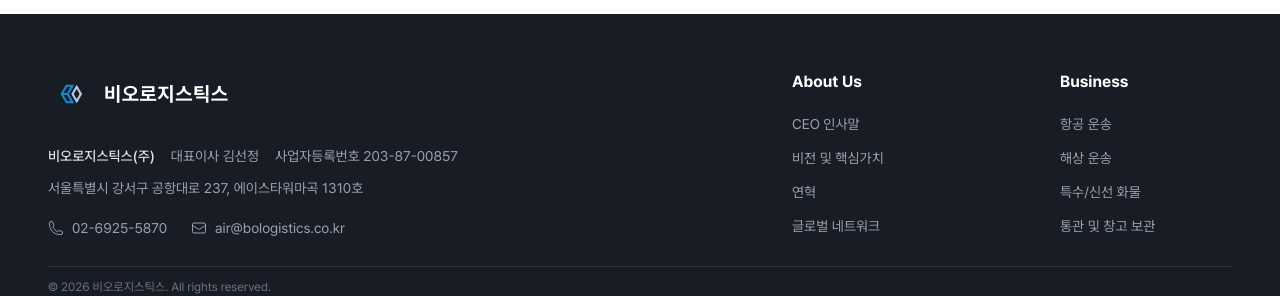
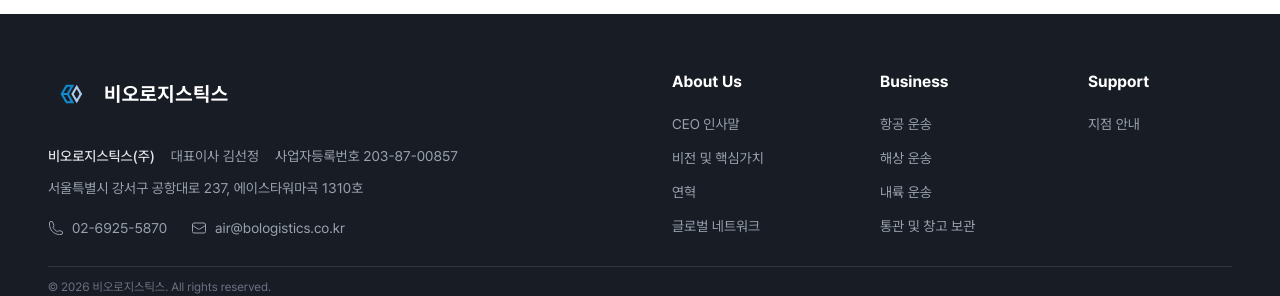
Before and after one commit to kdhqwe1030/bologistics, a Next.js app: page / in a window 1280 px wide. Shown: the part 3446-3742 px from the top of the page. Built offline with nearby package versions, Linux system fonts and the light colour scheme.

Commit message:
refactor: 헤더와 푸터 공통 컴포넌트 링크 구축

```diff
--- a/app/components/Footer.tsx
+++ b/app/components/Footer.tsx
@@ -1,20 +1,13 @@
+"use client";
+
 import Image from "next/image";
-
-const aboutUsMenu = [
-  "CEO 인사말",
-  "비전 및 핵심가치",
-  "연혁",
-  "글로벌 네트워크",
-];
-
-const businessMenu = [
-  "항공 운송",
-  "해상 운송",
-  "특수/신선 화물",
-  "통관 및 창고 보관",
-];
+import Link from "next/link";
+import { useHashLinkClick } from "../hooks/useHashLinkClick";
+import { MENUS } from "../lib/nav";
 
 export default function Footer() {
+  const handleHashClick = useHashLinkClick();
+
   return (
     <footer className="relative z-30 bg-[#181C25] text-sm text-gray-400">
       <div className="mx-auto max-w-7xl px-6 py-14 lg:px-12">
@@ -68,34 +61,28 @@
           </div>
 
           {/* 사이트맵 */}
-          <nav className="grid grid-cols-2 gap-x-14 gap-y-10 sm:gap-x-24 lg:min-w-[440px]">
-            <div>
-              <h3 className="mb-5 text-base font-bold text-white">About Us</h3>
+          <nav className="grid grid-cols-2 gap-x-14 gap-y-10 sm:grid-cols-3 sm:gap-x-16 lg:min-w-[560px]">
+            {MENUS.map((menu) => (
+              <div key={menu.title}>
+                <h3 className="mb-5 text-base font-bold text-white">
+                  {menu.title}
+                </h3>
 
                 <ul className="flex flex-col gap-3.5">
-                {aboutUsMenu.map((label) => (
-                  <li key={label}>
-                    <a href="#" className="transition-colors hover:text-white">
-                      {label}
-                    </a>
+                  {menu.items.map((item) => (
+                    <li key={item.label}>
+                      <Link
+                        href={item.href}
+                        onClick={handleHashClick(item.href)}
+                        className="transition-colors hover:text-white"
+                      >
+                        {item.label}
+                      </Link>
                     </li>
                   ))}
                 </ul>
               </div>
-
-            <div>
-              <h3 className="mb-5 text-base font-bold text-white">Business</h3>
-
-              <ul className="flex flex-col gap-3.5">
-                {businessMenu.map((label) => (
-                  <li key={label}>
-                    <a href="#" className="transition-colors hover:text-white">
-                      {label}
-                    </a>
-                  </li>
             ))}
-              </ul>
-            </div>
           </nav>
         </div>
 
--- a/app/components/Header.tsx
+++ b/app/components/Header.tsx
@@ -4,32 +4,8 @@
 import Link from "next/link";
 import { usePathname } from "next/navigation";
 import { useEffect, useState } from "react";
-import { HEADER_OFFSET } from "../lib/scroll";
-
-const MENUS = [
-  {
-    title: "About Us",
-    items: [
-      { label: "CEO 인사말", href: "/about#ceo" },
-      { label: "비전 및 핵심가치", href: "/about#vision" },
-      { label: "연혁", href: "/about#history" },
-      { label: "글로벌 네트워크", href: "/about#network" },
-    ],
-  },
-  {
-    title: "Business",
-    items: [
-      { label: "항공 운송", href: "/business/air" },
-      { label: "해상 운송", href: "/business/sea" },
-      { label: "내륙 운송", href: "/business/inland" },
-      { label: "통관 및 창고 보관", href: "/business/warehouse" },
-    ],
-  },
-  {
-    title: "Support",
-    items: [{ label: "지점 안내", href: "#" }],
-  },
-];
+import { useHashLinkClick } from "../hooks/useHashLinkClick";
+import { MENUS } from "../lib/nav";
 
 export default function Header() {
   const [isOpen, setIsOpen] = useState(false);
@@ -55,29 +31,14 @@
 
   const isLight = pathname !== "/" || scrolled || isOpen;
 
-  const handleItemClick =
-    (href: string) => (e: React.MouseEvent<HTMLAnchorElement>) => {
+  const handleHashClick = useHashLinkClick();
+  const handleItemClick = (href: string) => {
+    const onClick = handleHashClick(href);
+    return (e: React.MouseEvent<HTMLAnchorElement>) => {
       setIsOpen(false);
-
-      const [path, hash] = href.split("#");
-      if (!hash) return;
-
-      const isSamePage = path === pathname;
-      if (!isSamePage) return;
-
-      e.preventDefault();
-      const target = document.getElementById(hash);
-      if (!target) return;
-
-      // 해시 누적(/about#ceo#network) 방지 — 항상 단일 해시로 유지
-      history.replaceState(null, "", `${path}#${hash}`);
-
-      if (window.__lenis) {
-        window.__lenis.scrollTo(target, { offset: -HEADER_OFFSET });
-      } else {
-        target.scrollIntoView({ behavior: "smooth" });
-      }
+      onClick(e);
     };
+  };
 
   return (
     <header
--- /dev/null
+++ b/app/hooks/useHashLinkClick.ts
@@ -0,0 +1,30 @@
+"use client";
+
+import { usePathname } from "next/navigation";
+import type { MouseEvent } from "react";
+import { HEADER_OFFSET } from "../lib/scroll";
+
+export function useHashLinkClick() {
+  const pathname = usePathname();
+
+  return (href: string) => (e: MouseEvent<HTMLAnchorElement>) => {
+    const [path, hash] = href.split("#");
+    if (!hash) return;
+
+    const isSamePage = path === pathname;
+    if (!isSamePage) return;
+
+    e.preventDefault();
+    const target = document.getElementById(hash);
+    if (!target) return;
+
+    // 해시 누적(/about#ceo#network) 방지 — 항상 단일 해시로 유지
+    history.replaceState(null, "", `${path}#${hash}`);
+
+    if (window.__lenis) {
+      window.__lenis.scrollTo(target, { offset: -HEADER_OFFSET });
+    } else {
+      target.scrollIntoView({ behavior: "smooth" });
+    }
+  };
+}
--- /dev/null
+++ b/app/lib/nav.ts
@@ -0,0 +1,24 @@
+export const MENUS = [
+  {
+    title: "About Us",
+    items: [
+      { label: "CEO 인사말", href: "/about#ceo" },
+      { label: "비전 및 핵심가치", href: "/about#vision" },
+      { label: "연혁", href: "/about#history" },
+      { label: "글로벌 네트워크", href: "/about#network" },
+    ],
+  },
+  {
+    title: "Business",
+    items: [
+      { label: "항공 운송", href: "/business/air" },
+      { label: "해상 운송", href: "/business/sea" },
+      { label: "내륙 운송", href: "/business/inland" },
+      { label: "통관 및 창고 보관", href: "/business/warehouse" },
+    ],
+  },
+  {
+    title: "Support",
+    items: [{ label: "지점 안내", href: "/support" }],
+  },
+] as const;
```
Lines whose indentation alone changed are shown as unchanged.
